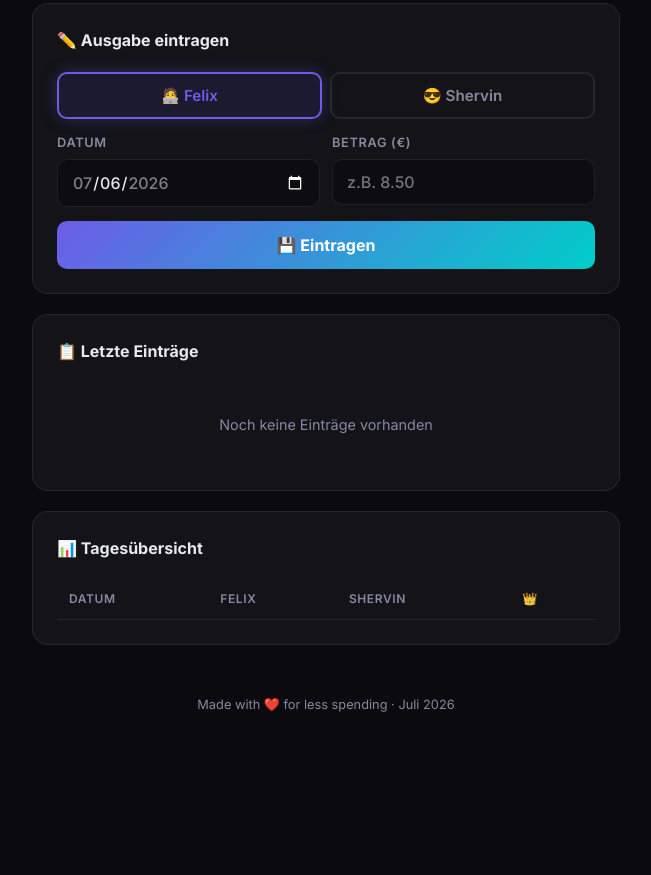
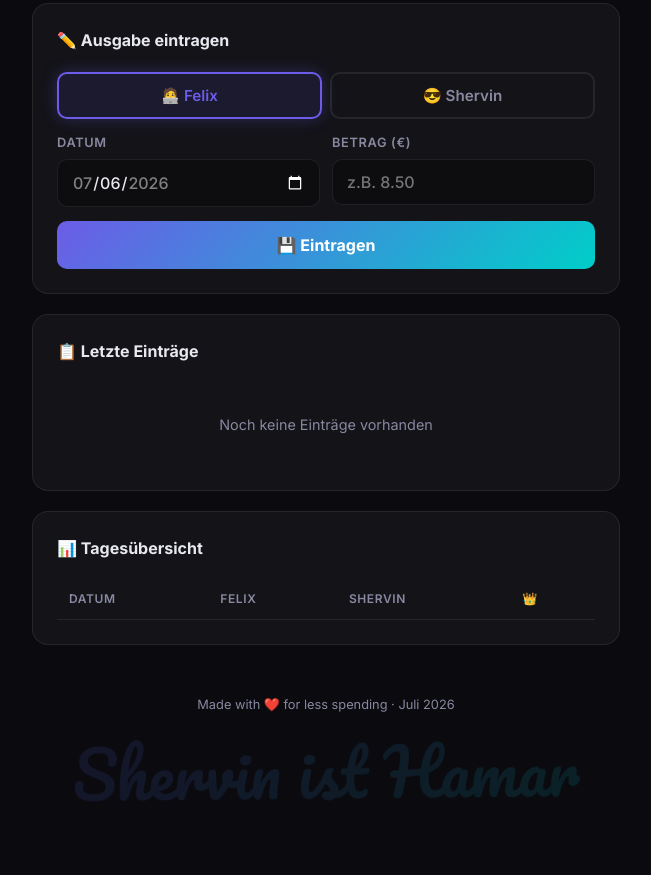
Before and after one commit to felixk10/ShervinFelixFood, a plain HTML site: page frontend/index.html in a window 1280 px wide. Shown: the part 500-1375 px from the top of the page, without its empty margins (314-965 px from the left). Before the commit the page ends 1305 px from the top, so only its background shows below. Drawn offline with Linux system fonts and the light colour scheme; no server answers.

Commit message:
Add 'Shervin ist Hamar' Easter egg in footer

```diff
--- a/frontend/index.html
+++ b/frontend/index.html
@@ -7,7 +7,7 @@
   <meta name="description" content="Wer gibt weniger für Essen aus? Felix vs Shervin – Juli 2026" />
   <link rel="preconnect" href="https://fonts.googleapis.com" />
   <link rel="preconnect" href="https://fonts.gstatic.com" crossorigin />
-  <link href="https://fonts.googleapis.com/css2?family=Inter:wght@400;500;600;700;800;900&display=swap" rel="stylesheet" />
+  <link href="https://fonts.googleapis.com/css2?family=Inter:wght@400;500;600;700;800;900&family=Pacifico&display=swap" rel="stylesheet" />
   <link rel="stylesheet" href="style.css" />
 </head>
 <body>
@@ -100,6 +100,7 @@
 
     <footer class="footer">
       <p>Made with ❤️ for less spending · Juli 2026</p>
+      <div class="easter-egg">Shervin ist Hamar</div>
     </footer>
   </div>
 
--- a/frontend/style.css
+++ b/frontend/style.css
@@ -501,9 +501,30 @@ input[type="date"]::-webkit-calendar-picker-indicator {
 /* ===== FOOTER ===== */
 .footer {
   text-align: center;
-  padding: 30px 0;
+  padding: 30px 0 60px;
   color: var(--text-muted);
   font-size: 0.8rem;
+  position: relative;
+  overflow: hidden;
+}
+
+.easter-egg {
+  font-family: 'Pacifico', cursive;
+  font-size: 4rem;
+  background: linear-gradient(135deg, var(--felix-primary), var(--shervin-primary));
+  -webkit-background-clip: text;
+  -webkit-text-fill-color: transparent;
+  background-clip: text;
+  opacity: 0.12;
+  margin-top: 20px;
+  user-select: none;
+  line-height: 1.2;
+  animation: floatText 6s ease-in-out infinite;
+}
+
+@keyframes floatText {
+  0%, 100% { transform: translateY(0) rotate(-1deg); }
+  50% { transform: translateY(-6px) rotate(1deg); }
 }
 
 /* ===== TOAST ===== */
```
